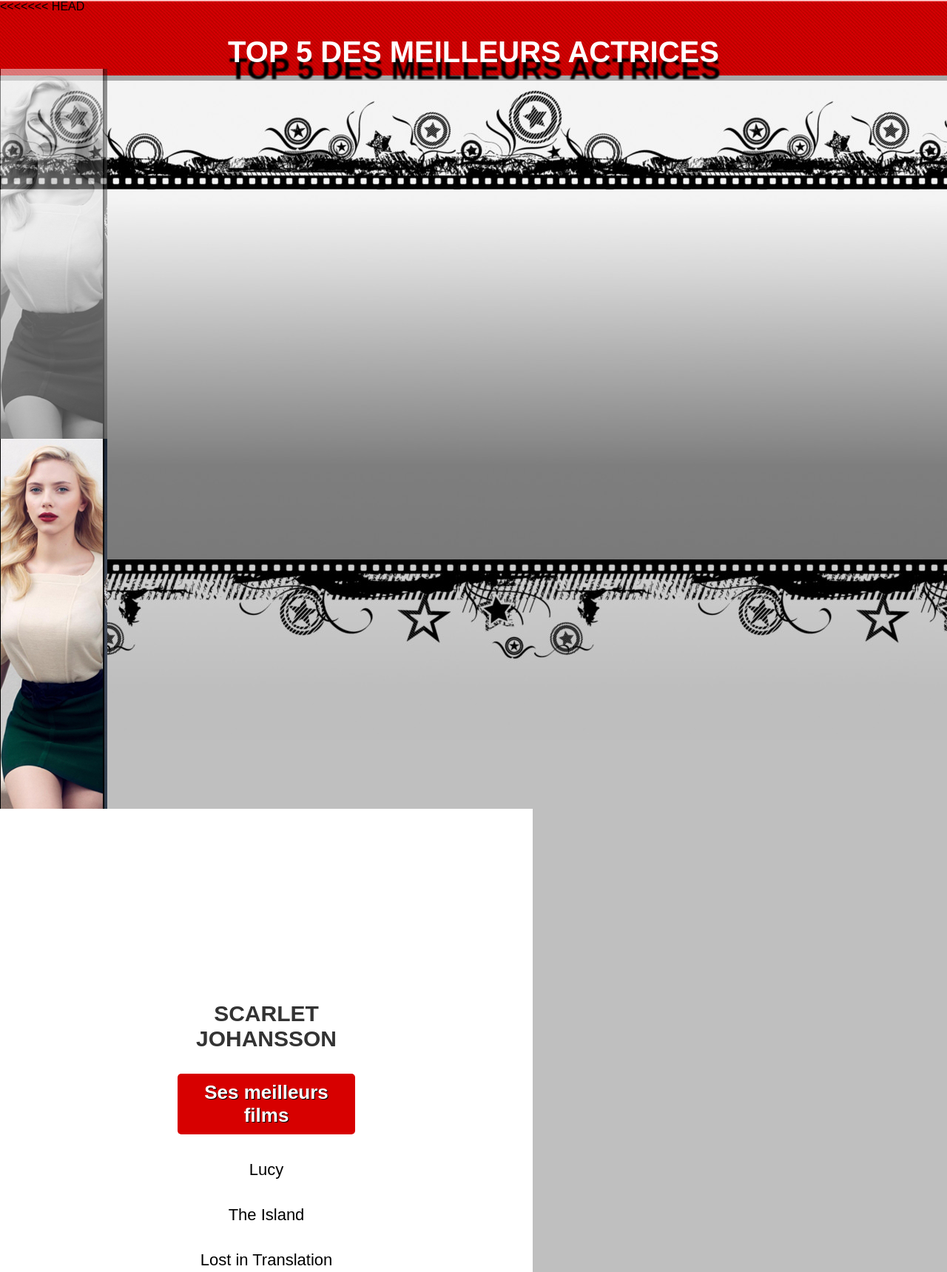
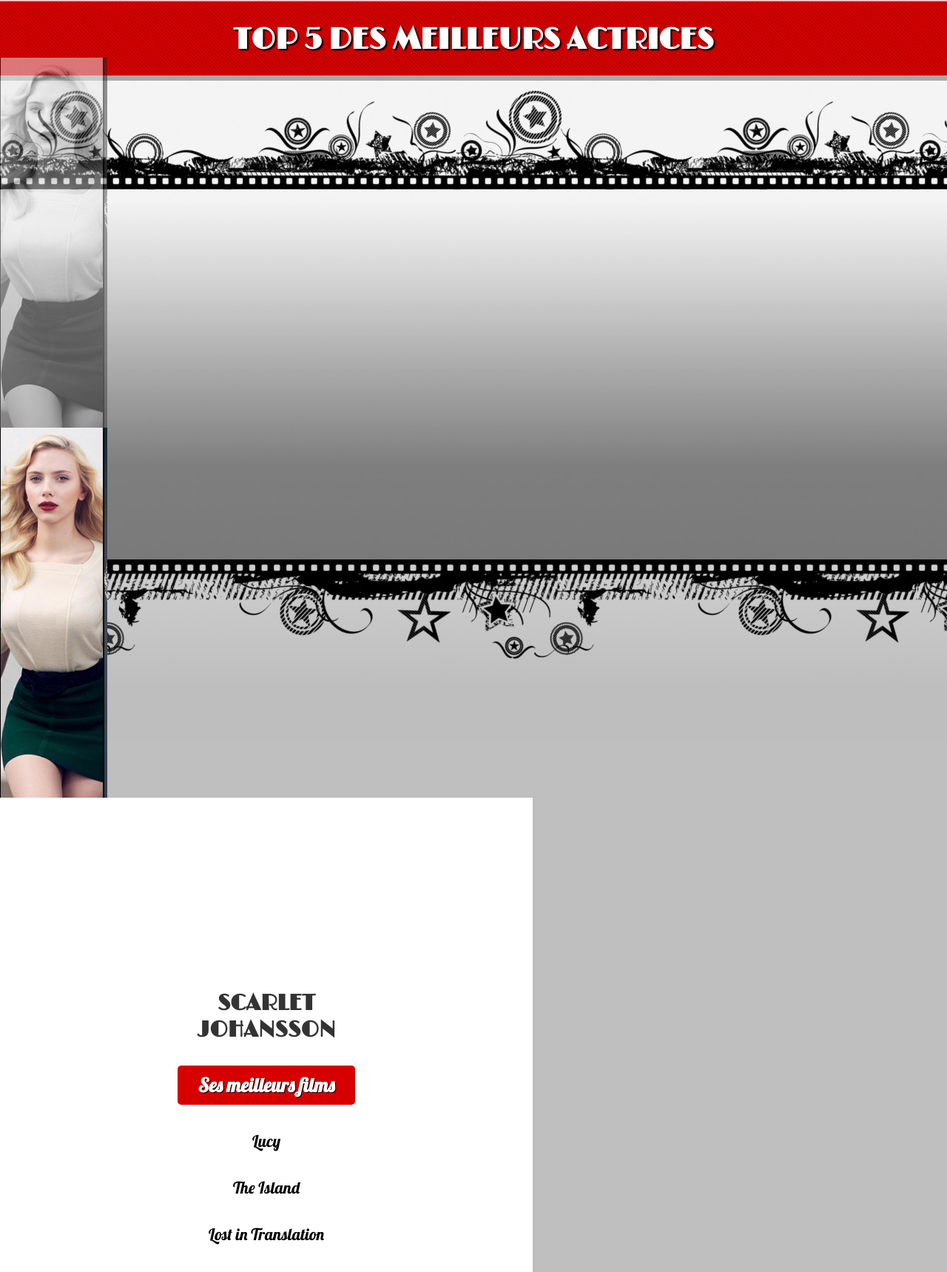
Before and after one commit to Kr4v3N/Interactive-webpage-in-jQuery, a plain HTML site: page index.html in a window 1280 px wide. Shown: the top 1719 px of the page at 74% size. Drawn offline with nearby package versions, Linux system fonts and the light colour scheme; a script that the page names is missing.

Commit message:
Switch fonts

```diff
--- a/index.html
+++ b/index.html
@@ -1,12 +1,12 @@
 <!DOCTYPE html>
-<html lang="en">
+<html>
 
         <head>
-<<<<<<< HEAD
-    <title>Top5 meilleurs actrices</title>
+        <title>Top 5 des meilleurs actrices</title>
         <script src="https://ajax.googleapis.com/ajax/libs/jquery/3.3.1/jquery.min.js"></script>
         <script src="script. js"></script>
         <link rel="stylesheet" type="text/css" href="style.css">
+        <link href="https://fonts.googleapis.com/css?family=Limelight|Lobster" rel="stylesheet">
         </head>
 
     <body>
@@ -81,15 +81,5 @@
                 </li>
             </ul>
         </header>
-
     </body>
-=======
-        <script src="https://ajax.googleapis.com/ajax/libs/jquery/3.3.1/jquery.min.js"></script>
-        <script src="script.js"></script>
-    </head>
-    <body>
-
-    </body>
->>>>>>> 55e6602d8b48b20550b2325ad68bd9b0f22d849d
-
 </html>
--- a/style.css
+++ b/style.css
@@ -20,9 +20,10 @@ header {
 header h1 {
     font-size: 40px;
     text-align: center;
+    font-family: "Limelight", sans-serif;
     color: #fff;
     text-transform: uppercase;
-    text-shadow: 2px 23px 2px #000;
+    text-shadow: 2px 2px 2px #000;
 }
 
 /* MAIN-MENU */
@@ -73,29 +74,32 @@ header h1 {
     padding: 240px;
     background: #fff;
 }
-.discription h2
-{
+
+.discription h2 {
     padding-top: 20px;
     font-size: 30px;
+    font-family: "Limelight", sans-serif;
     text-align: center;
     color: #333;
     text-transform: uppercase;
 }
-.discription h3
-{
+
+.discription h3 {
     margin-top: 30px;
     padding: 10px;
     font-size: 26px;
+    font-family: "Lobster", sans-serif;
     background: #d70000;
     color: #fff;
     text-align: center;
     text-shadow: 1px 1px 1px #000;
     border-radius: 5px;
 }
-.discription p
-{
+
+.discription p {
     padding-top: 35px;
     font-size: 22px;
+    font-family: "Lobster", sans-serif;
     color: black;
     text-align: center;
 }
```
Lines whose indentation alone changed are shown as unchanged.
